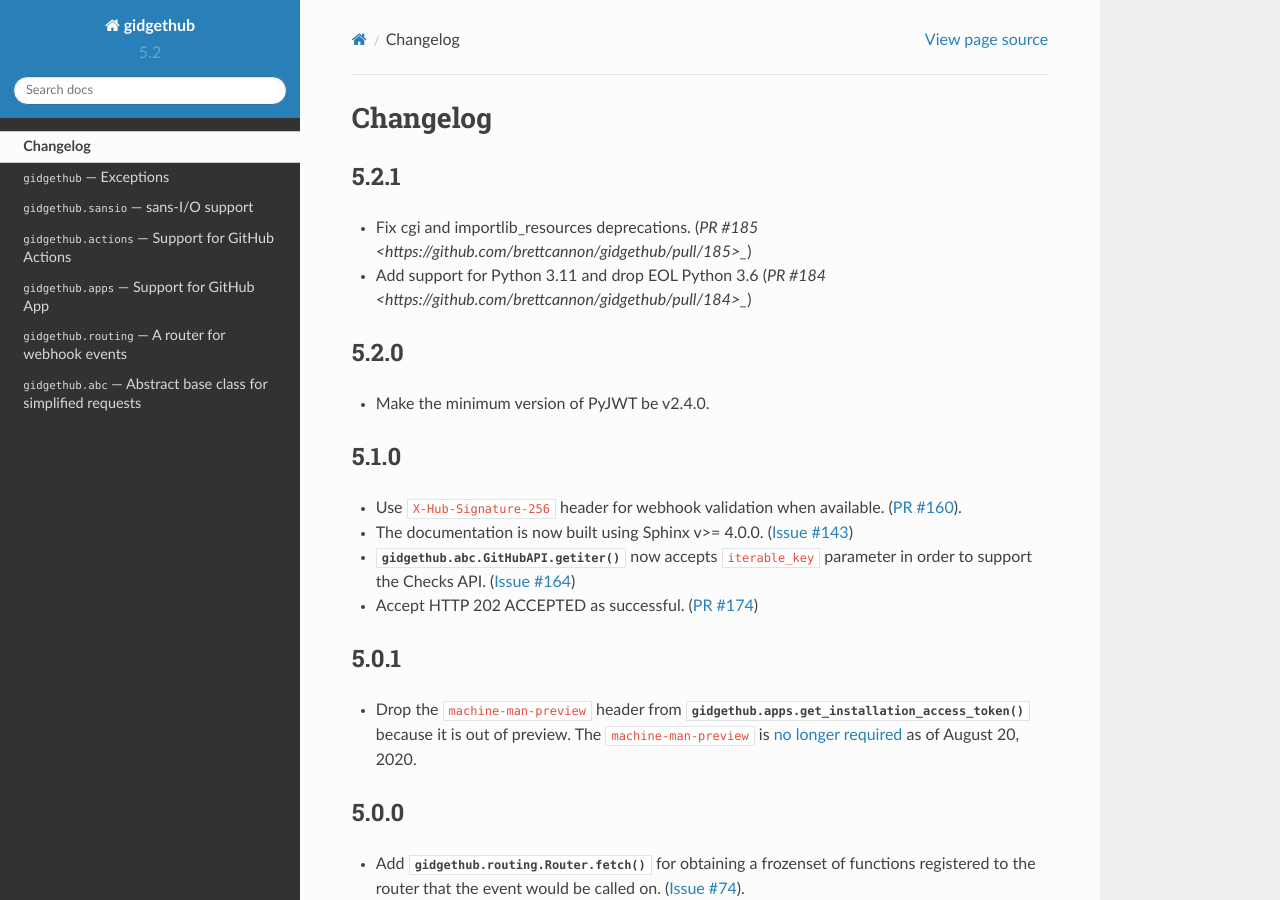
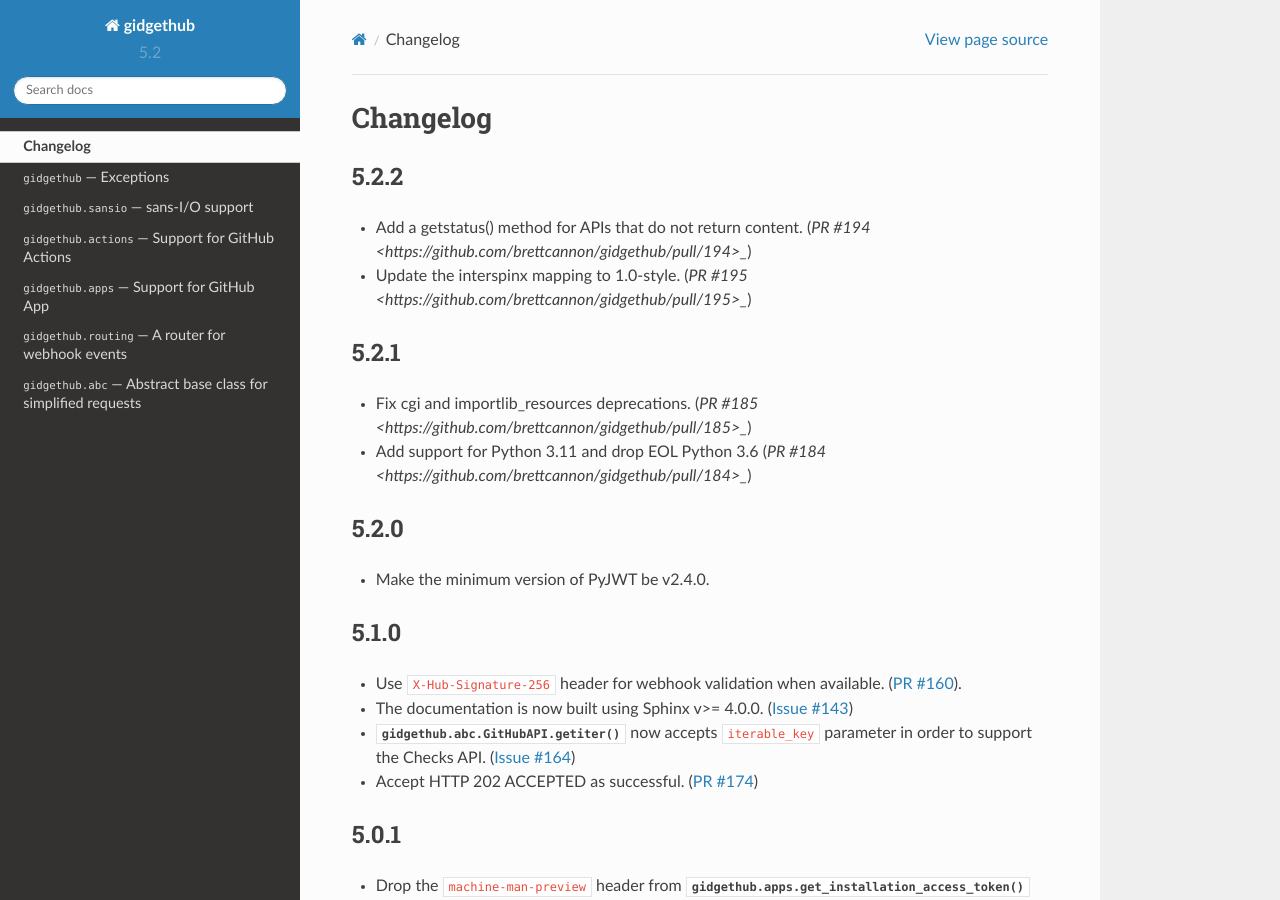
Before and after one commit to gidgethub/gidgethub, a Sphinx documentation site: the page built from docs/changelog.rst, in a window 1280 px wide and 900 px high. Built offline with Sphinx 7.4.7 and the Read the Docs theme 2.0.0, drawn with Linux system fonts in a browser that asks for light colours; pages that are not in the unit, such as notebooks, are missing from menus.

Commit message:
Bump version to 5.2.2 and update the changelog

```diff
--- a/docs/changelog.rst
+++ b/docs/changelog.rst
@@ -1,5 +1,14 @@
 Changelog
 =========
+
+5.2.2
+-----
+
+- Add a getstatus() method for APIs that do not return content.
+  (`PR #194 <https://github.com/brettcannon/gidgethub/pull/194>_`)
+
+- Update the interspinx mapping to 1.0-style.
+  (`PR #195 <https://github.com/brettcannon/gidgethub/pull/195>_`)
 
 5.2.1
 -----
--- a/gidgethub/__init__.py
+++ b/gidgethub/__init__.py
@@ -1,5 +1,5 @@
 """An async GitHub API library"""
-__version__ = "5.2.1"
+__version__ = "5.2.2"
 
 import http
 from typing import Any, Optional
```
